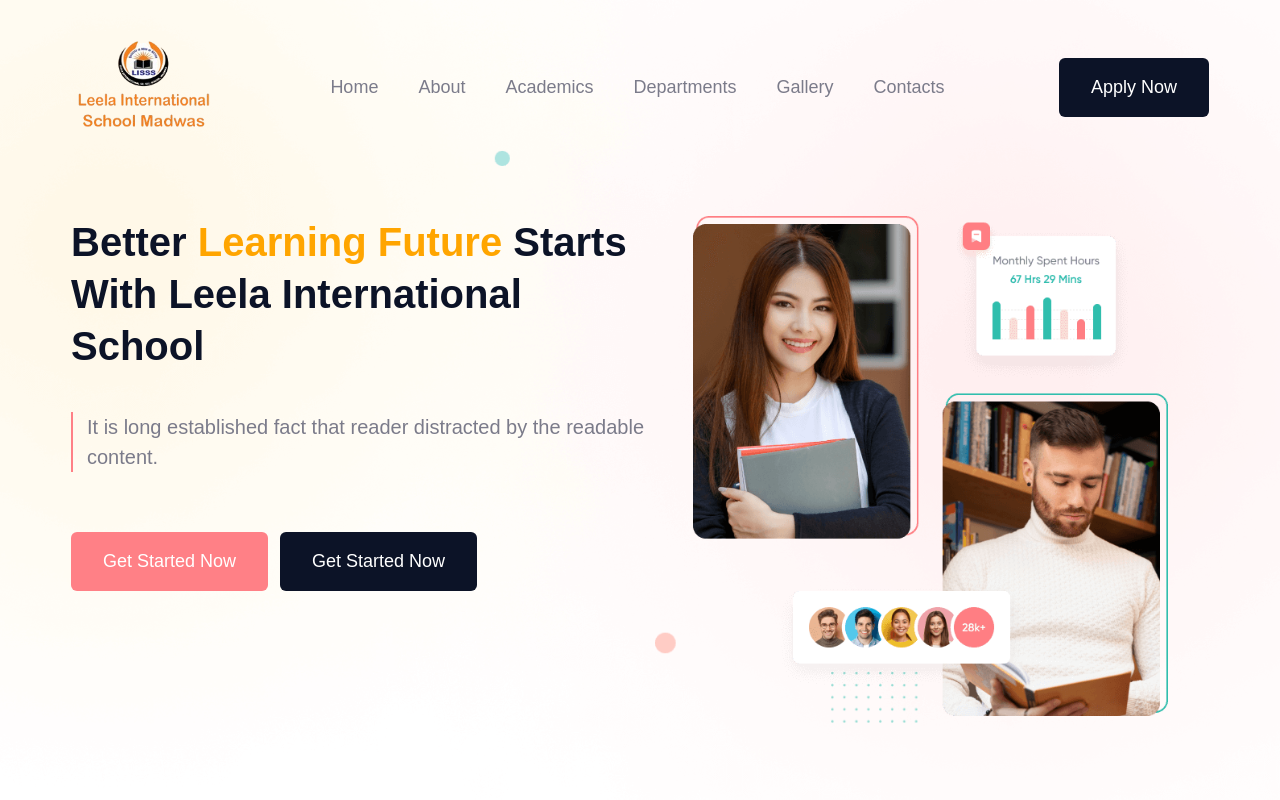
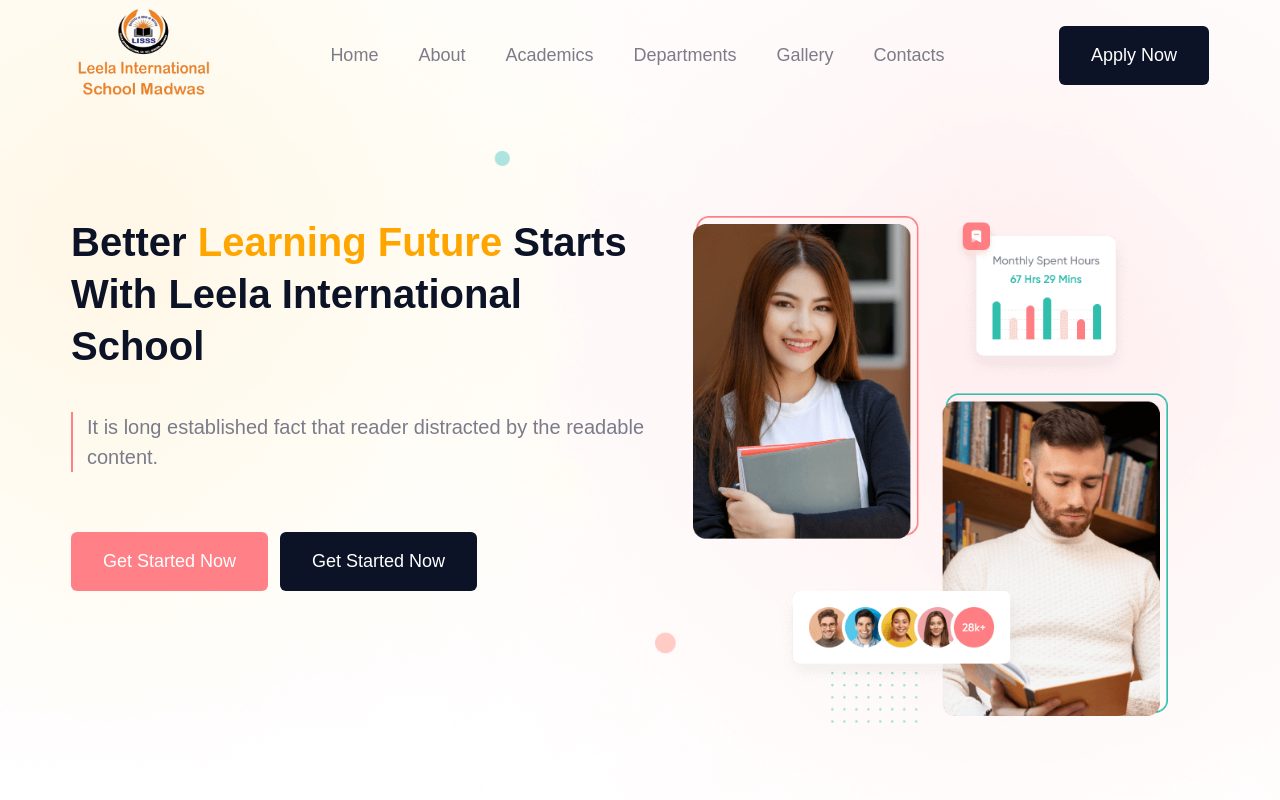
Before and after one commit to kohadtinku/leela-school, a plain HTML site: page index.html in a window 1280 px wide. Shown: the top 800 px of the page. Drawn offline with nearby package versions, Linux system fonts and the light colour scheme.

```diff
--- a/assets/css/style.css
+++ b/assets/css/style.css
@@ -338,7 +338,7 @@ body.nav-active { overflow: hidden; }
   top: 0;
   left: 0;
   width: 100%;
-  padding-block: 32px;
+  /* padding-block: 32px; */
   z-index: 4;
 }
 
```
Also changed, not shown: index.html (+1 -0 lines).
